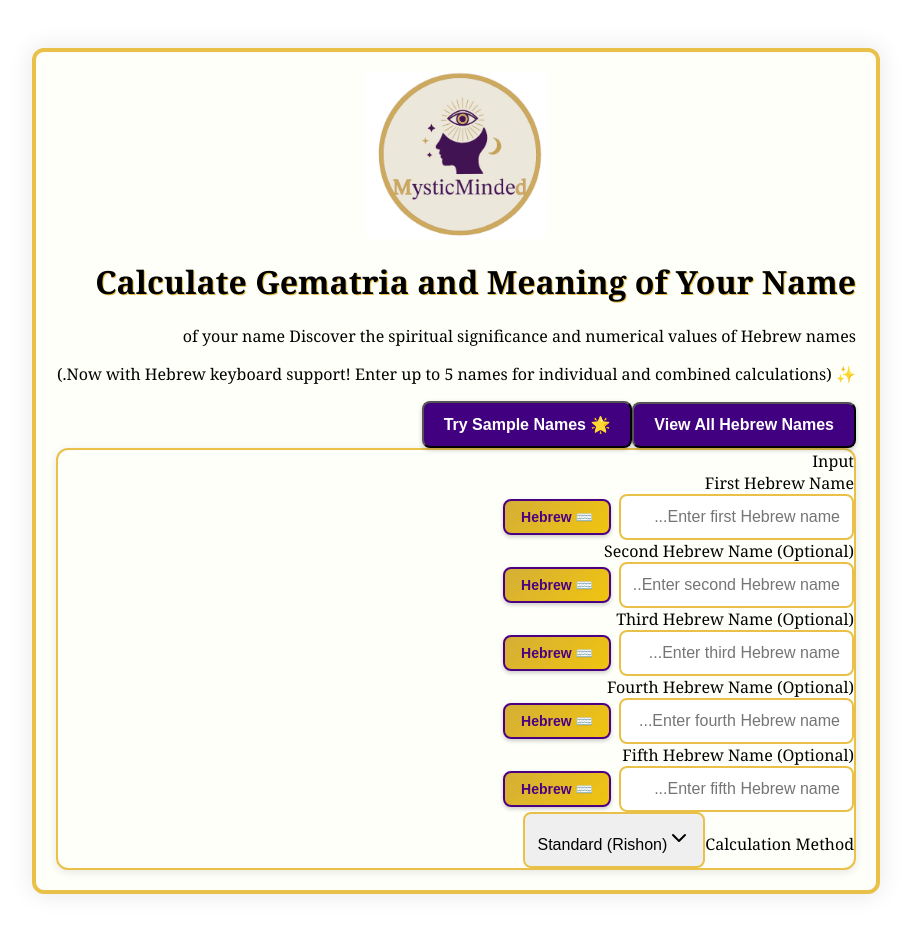
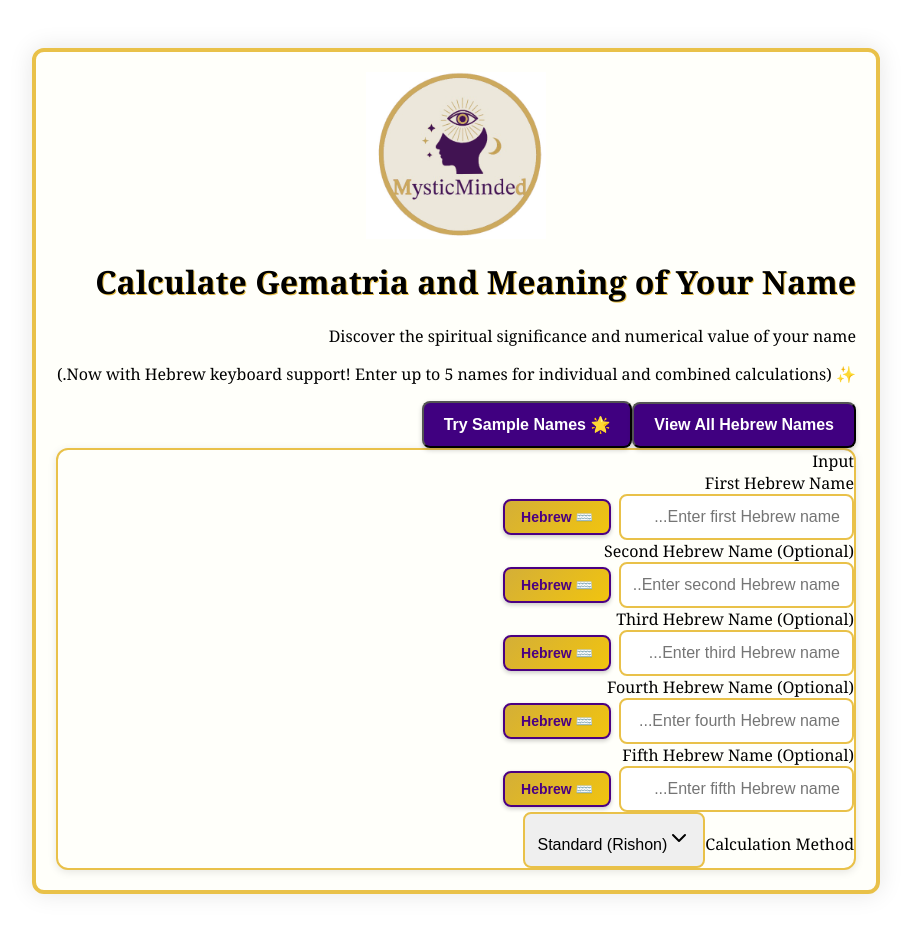
Before and after one commit to Brachalicious/Gematria-Calculator-, a React (Vite) app in the folder client/: page / in a window 1280 px wide. Shown: the top 932 px of the page, without its empty margins (184-1095 px from the left). Built offline with nearby package versions, Linux system fonts and the light colour scheme.

Commit message:
Update subtitle text to cleaner format
- Changed subtitle to 'Discover the spiritual significance and numerical value of your name'
- Improved readability and flow of the subtitle text
- Maintains purple color styling

```diff
--- a/client/src/components/gematria/GematriaCalculator.tsx
+++ b/client/src/components/gematria/GematriaCalculator.tsx
@@ -100,7 +100,7 @@ export function GematriaCalculator() {
           </div>
         )}
         <h1 className="text-2xl sm:text-3xl lg:text-4xl font-bold mb-2">Calculate Gematria and Meaning of Your Name</h1>
-        <p className="text-sm sm:text-base text-purple-600 px-2">of your name Discover the spiritual significance and numerical values of Hebrew names</p>
+        <p className="text-sm sm:text-base text-purple-600 px-2">Discover the spiritual significance and numerical value of your name</p>
         <p className="text-xs sm:text-sm text-yellow-600 mt-2 font-semibold px-2">
           ✨ (Now with Hebrew keyboard support! Enter up to 5 names for individual and combined calculations.)
         </p>
```
